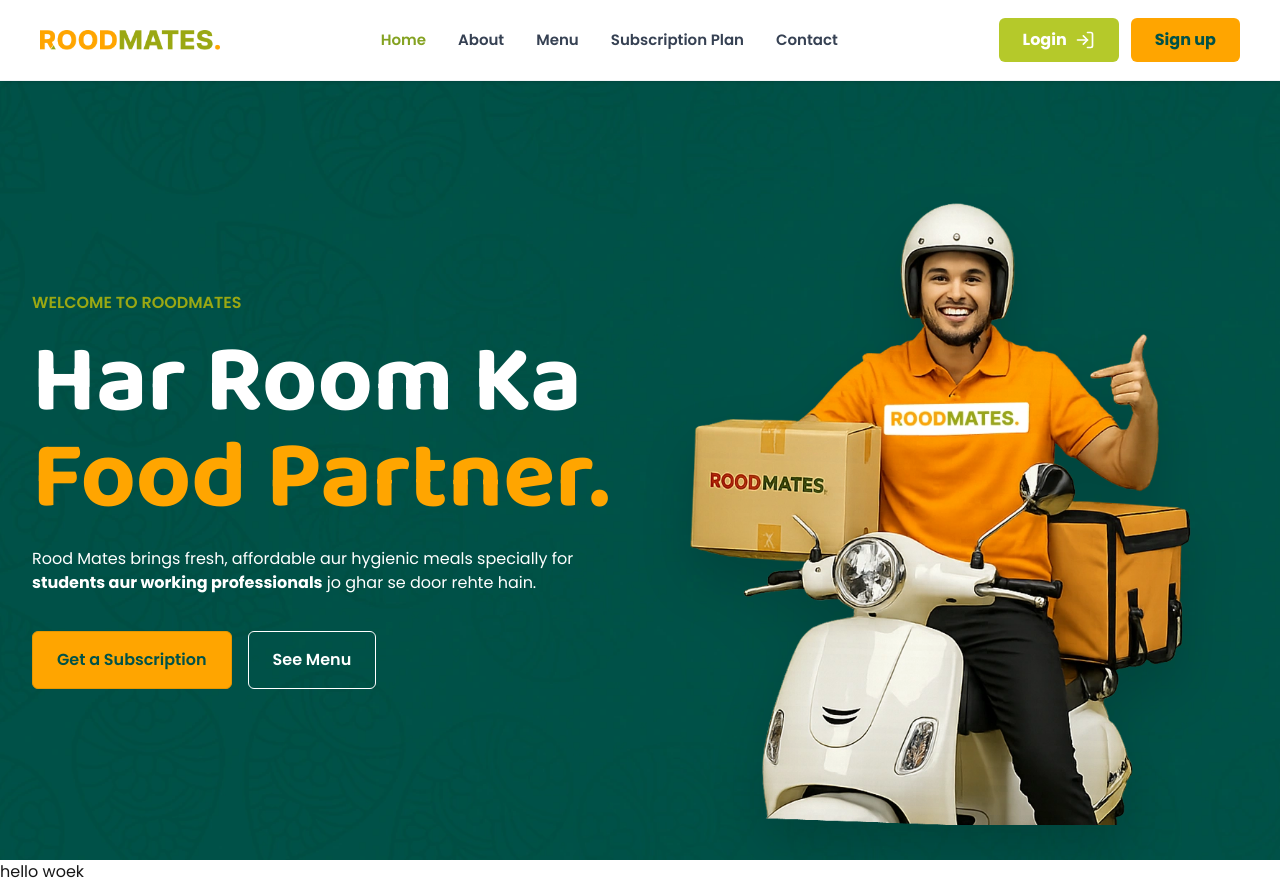
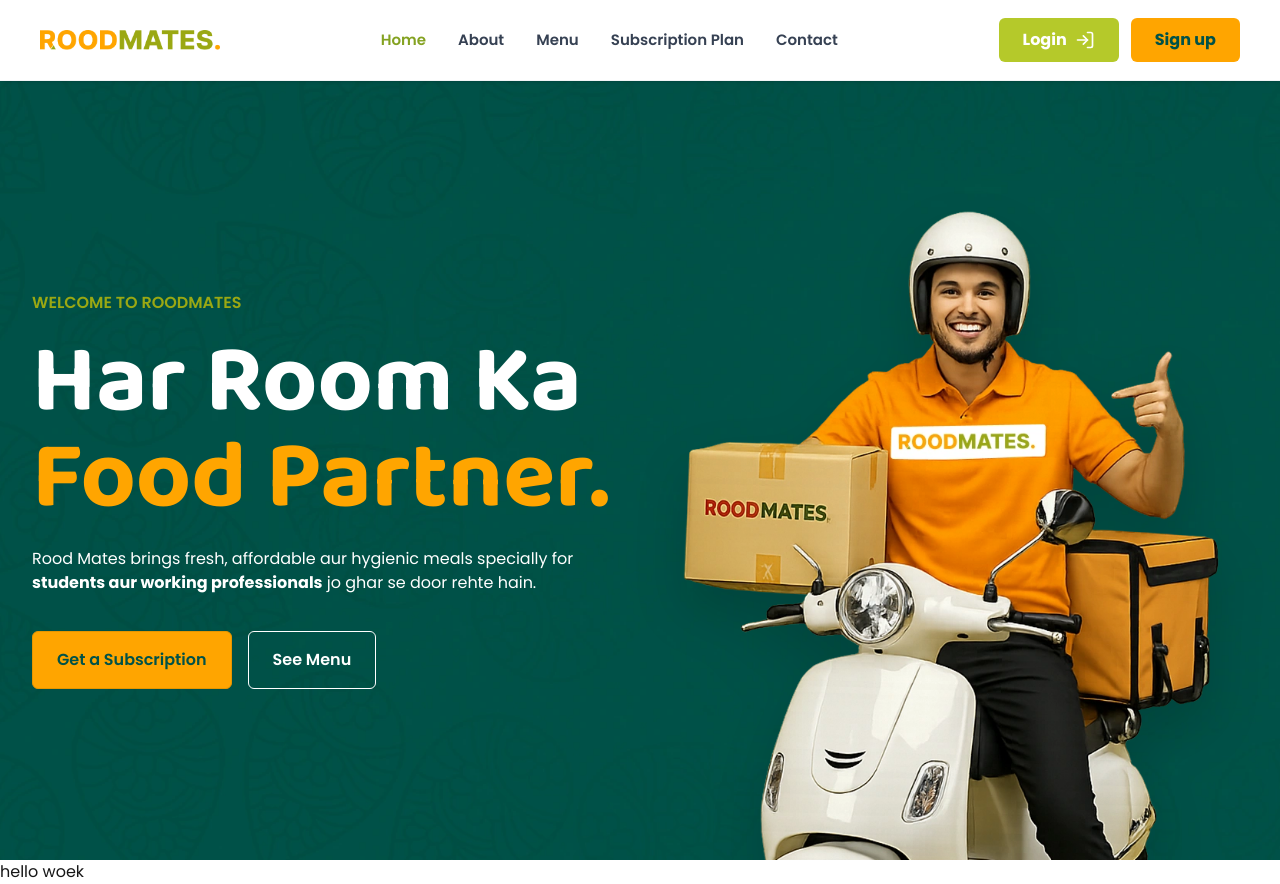
Before and after one commit to visheshgaur/Roodmate, a Next.js app: page / in a window 1280 px wide. Built offline with nearby package versions, Linux system fonts and the light colour scheme; no server answers.

Commit message:
absolute-positioning

```diff
--- a/components/home/Hero.tsx
+++ b/components/home/Hero.tsx
@@ -4,7 +4,7 @@
 export const Hero = () => {
   return (
 
-    <section className="hero-section flex flex-wrap items-center justify-between px-4 pt-15 lg:px-8 min-h-[80vh] md:min-h-screen overflow-hidden">
+    <section className="hero-section flex flex-wrap items-center justify-between px-4 pt-15 lg:px-8 min-h-[80vh] md:min-h-screen overflow-hidden relative">
       {/* LEFT CONTENT */}
       <div className="flex flex-col items-start text-left max-w-2xl gap-1">
         <p className="body-text text-base text-[#9AA813] font-semibold mb-4">
@@ -39,12 +39,12 @@
       {/* RIGHT CONTENT */}
      {/* RIGHT CONTENT */}
 <div className="flex w-full md:w-1/2 justify-center md:justify-end items-end mt-10 md:mt-0">
-  <div className="w-[320px] sm:w-[450px] md:w-[600px] lg:w-[750px]">
+  <div className="w-[280px] sm:w-[400px] md:w-[450px] lg:w-[650px] md:relative lg:absolute bottom-0 right-0">
     <Image
       src="/delivery-boy.webp"
       alt="delivery boy"
-      width={750}
-      height={750}
+      width={700}
+      height={700}
       priority
       className="w-full h-auto drop-shadow-2xl -mb-4"
     />
```
